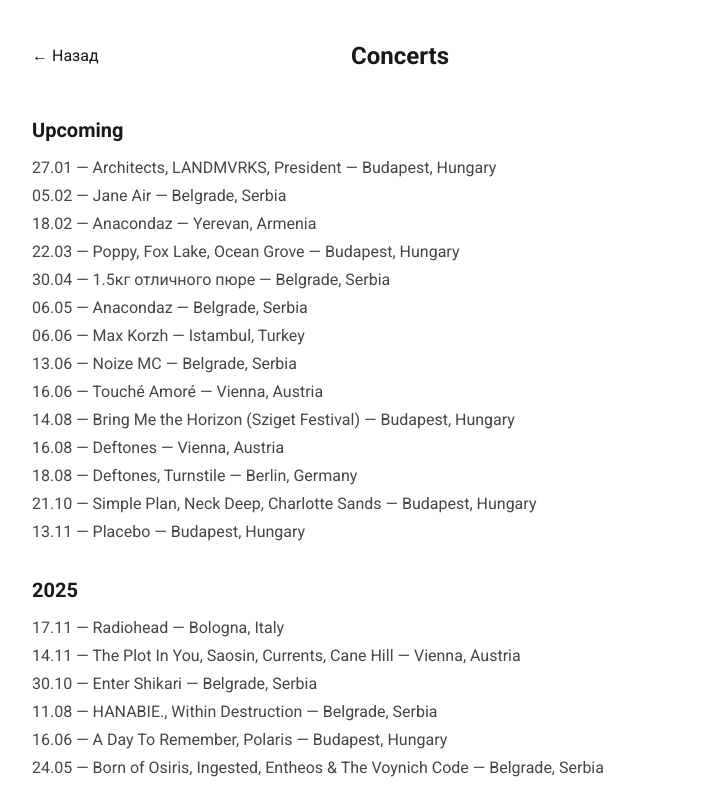
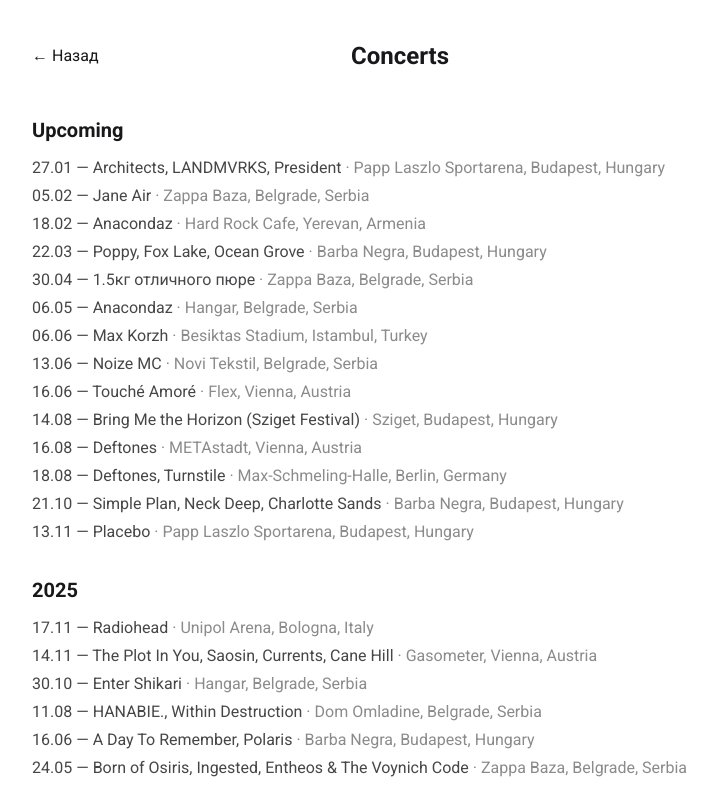
Before and after one commit to iamlykke/my-blog, a Next.js app: page /concerts in a window 1280 px wide. Shown: the top 800 px of the page, without its empty margins (240-957 px from the left). Built offline with nearby package versions, Linux system fonts and the light colour scheme.

Commit message:
update concert row

```diff
--- a/app/concerts/page.tsx
+++ b/app/concerts/page.tsx
@@ -10,7 +10,15 @@
 
 function ConcertItem({ concert }: { concert: Concert }) {
   const dateStr = formatConcertDate(concert.metadata.date);
-  const label = `${dateStr} — ${concert.metadata.artist} — ${concert.metadata.location}`;
+  const { artist, location, venue } = concert.metadata;
+  const locationStr = venue ? `${venue}, ${location}` : location;
+
+  const content = (
+    <>
+      {dateStr} — {artist}
+      <span className="text-base-content/50"> · {locationStr}</span>
+    </>
+  );
 
   if (concert.hasContent) {
     return (
@@ -19,13 +27,13 @@
           href={`/concerts/${concert.slug}`}
           className="hover:underline hover:text-primary transition-colors"
         >
-          {label}
+          {content}
         </Link>
       </li>
     );
   }
 
-  return <li className="text-base-content/80">{label}</li>;
+  return <li className="text-base-content/80">{content}</li>;
 }
 
 export default function ConcertsPage() {
```
